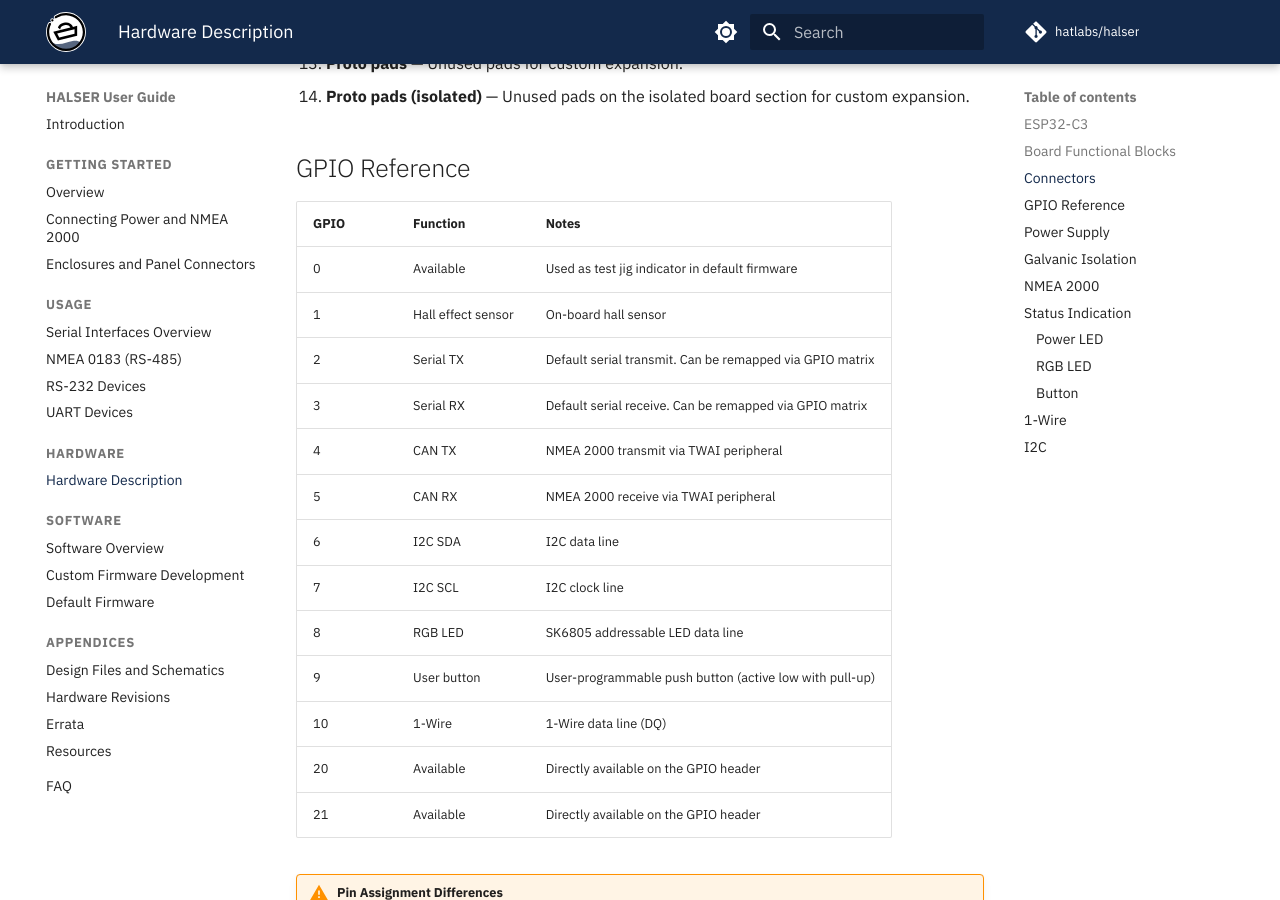
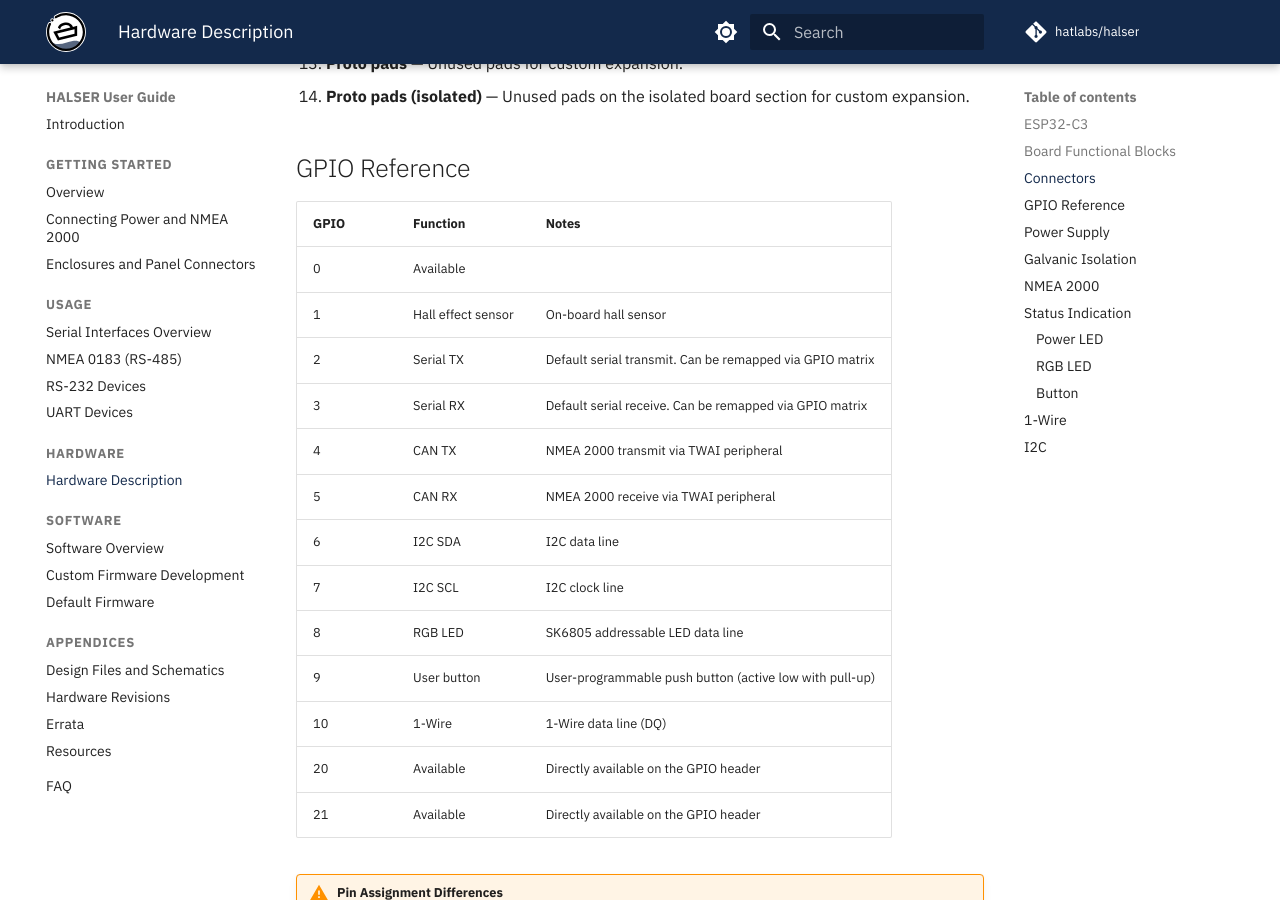
Before and after one commit to hatlabs/halser, an MkDocs documentation site: the page built from docs/hardware/hardware.md, in a window 1280 px wide and 900 px high, scrolled down 2910 px. Built offline with MkDocs 1.6.1 and Material for MkDocs 9.7.7, drawn with Linux system fonts in a browser that asks for light colours; comment, search, counter and statistics services are not loaded.

Commit message:
fix: remove irrelevant default firmware note from GPIO 0
Co-Authored-By: Claude Opus 4.6 (1M context) <noreply@anthropic.com>

```diff
--- a/docs/hardware/hardware.md
+++ b/docs/hardware/hardware.md
@@ -63,7 +63,7 @@ The ESP32-C3 is a popular choice for IoT applications due to its low cost, WiFi
 
 | GPIO | Function | Notes |
 |------|----------|-------|
-| 0 | Available | Used as test jig indicator in default firmware |
+| 0 | Available | |
 | 1 | Hall effect sensor | On-board hall sensor |
 | 2 | Serial TX | Default serial transmit. Can be remapped via GPIO matrix |
 | 3 | Serial RX | Default serial receive. Can be remapped via GPIO matrix |
```
